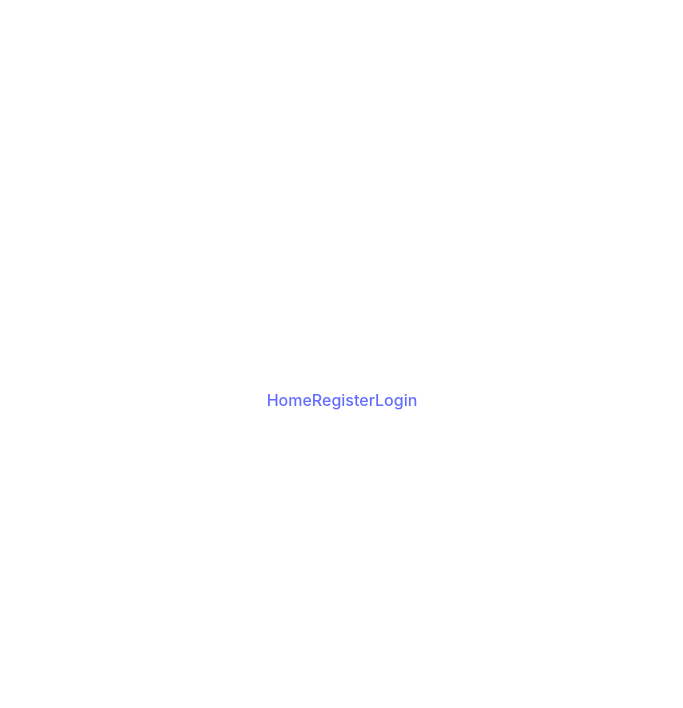
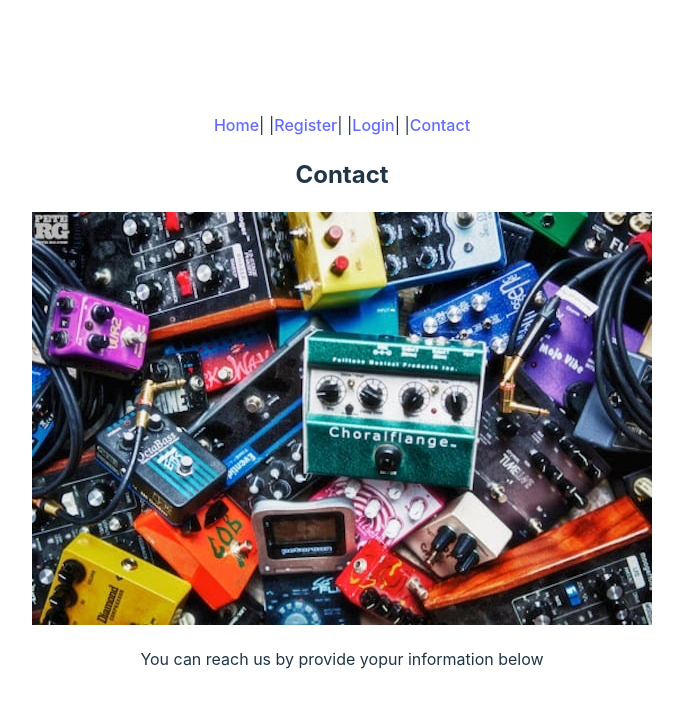
Before and after one commit to tywonmosley/FullStack-Capstone-Project, a React (Vite) app in the folder capstoneproject/: page /contact in a window 1280 px wide. Before the commit this address had no page. Shown: the top 708 px of the page, without its empty margins (298-981 px from the left). Built offline with nearby package versions, Linux system fonts and the light colour scheme.

Commit message:
updated Nav and Contact

```diff
--- a/capstoneproject/src/App.jsx
+++ b/capstoneproject/src/App.jsx
@@ -10,6 +10,7 @@
 import Login from "./components/Login";
 import Nav from "./components/Nav";
 import Account from "./components/Account";
+import Contact from "./components/Contact";
 
 function App() {
   const [token, setToken] = useState(null);
@@ -24,6 +25,7 @@
           <Route path="/register" element={<Register setToken={setToken} />} />
           <Route path="/login" element={<Login setToken={setToken} />} />
         <Route path="/account" element={<Account token={token}/>} />
+        <Route path="/contact" element={<Contact />}/>
         </Routes>
         </BrowserRouter>
     </div>
--- a/capstoneproject/src/components/Account.jsx
+++ b/capstoneproject/src/components/Account.jsx
@@ -1,4 +1,4 @@
-
+import tabImage from "../assets/HomeImage.jpeg";
 
 function Account(props) {
     /**
@@ -17,7 +17,7 @@
 
     return (
       <section>
-        <h1>Account</h1>
+        <h2>Account</h2>
       </section>
     );
   }
--- a/capstoneproject/src/components/Contact.jsx
+++ b/capstoneproject/src/components/Contact.jsx
@@ -0,0 +1,15 @@
+import tabImage from "../assets/HomeImage.jpeg";
+
+function Contact() {
+  return (
+    <div>
+    <h2>Contact</h2>
+    <img src={tabImage} alt="image"></img>
+    <p>You can reach us by provide yopur information below</p>
+
+
+    </div>
+  )
+}
+
+export default Contact
--- a/capstoneproject/src/components/Nav.jsx
+++ b/capstoneproject/src/components/Nav.jsx
@@ -13,16 +13,21 @@
   if (props.token) {
     return (
       <nav>
-        <NavLink to="/">Home</NavLink>
+        <NavLink to="/">Home</NavLink>|      |
+        <NavLink to="/account">Account</NavLink>|      |
          <a onClick={logoutUser}>Logout</a>
       </nav>
     );
   }
   return (
     <nav>
-      <NavLink to="/">Home</NavLink>
-      <NavLink to="/register">Register</NavLink>
-      <NavLink to="/login">Login</NavLink>
+      <NavLink to="/">Home</NavLink>|      |
+
+      <NavLink to="/register">Register</NavLink>|      |
+
+      <NavLink to="/login">Login</NavLink>|      |
+
+      <NavLink to="/contact">Contact</NavLink>
     </nav>
   );
 }
--- a/capstoneproject/src/components/Register.jsx
+++ b/capstoneproject/src/components/Register.jsx
@@ -40,7 +40,7 @@
 
   return (
     <div>
-      <h1>Register</h1>
+      <h2>Register</h2>
       {/* error message */}
       {errorMsg ? <p>{errorMsg}</p> : <span />}
       <form className="register" onSubmit={eventHandler}>
```
